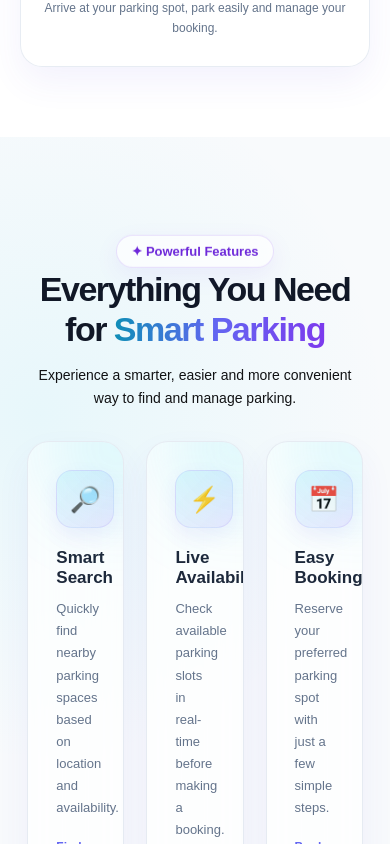
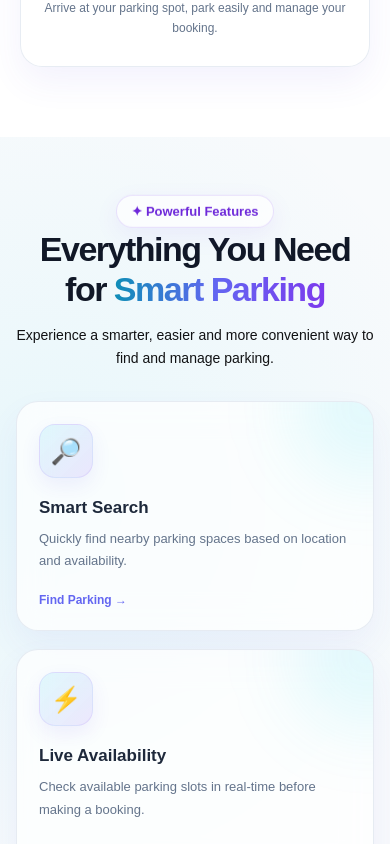
Before and after one commit to dibeyendu-dev/smart-parking-system, a React (Vite) app: page / in a window 390 px wide. Shown: the part 4420-5264 px from the top of the page. Built offline with nearby package versions, Linux system fonts and the light colour scheme.

Commit message:
Featured card css part 5 added

```diff
--- a/src/css/Home.css
+++ b/src/css/Home.css
@@ -1697,3 +1697,52 @@
 .feature-card:hover .feature-link {
   letter-spacing: 0.2px;
 }
+/* ========================================
+   TABLET RESPONSIVE
+======================================== */
+
+@media (max-width: 950px) {
+  .features-grid {
+    grid-template-columns: repeat(2, 1fr);
+  }
+}
+
+
+/* ========================================
+   MOBILE RESPONSIVE
+======================================== */
+
+@media (max-width: 650px) {
+  .features-section {
+    padding: 70px 20px;
+  }
+
+  .features-grid {
+    grid-template-columns: 1fr;
+    gap: 18px;
+  }
+
+  .feature-card {
+    padding: 24px;
+  }
+}
+
+
+/* ========================================
+   SMALL MOBILE
+======================================== */
+
+@media (max-width: 400px) {
+  .features-section {
+    padding: 60px 16px;
+  }
+
+  .feature-card {
+    padding: 22px;
+  }
+
+  .feature-icon {
+    width: 54px;
+    height: 54px;
+  }
+}
```
